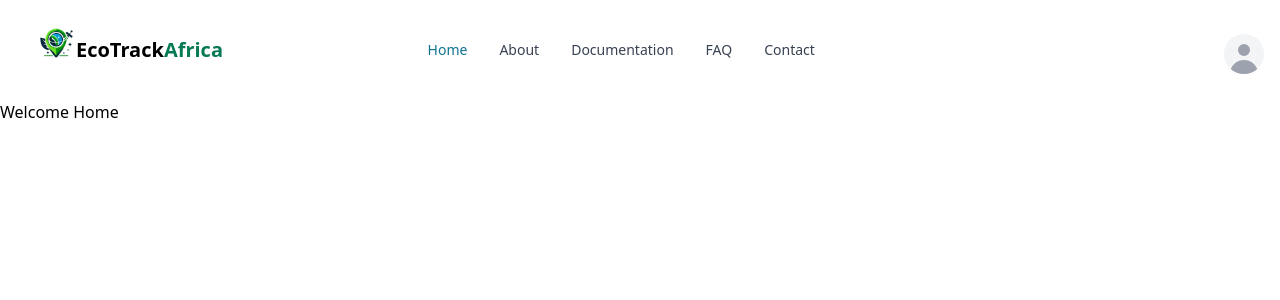
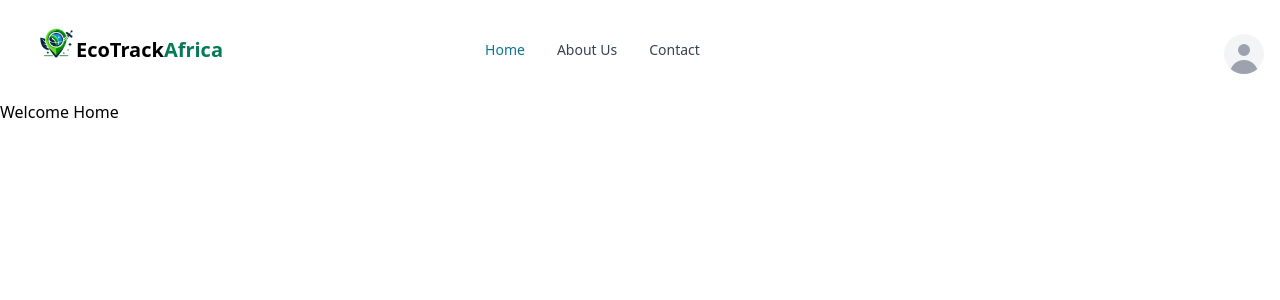
Before and after one commit to WilfredMutwiri/ecoTrack, a React (Vite) app in the folder ecotrack/: page / in a window 1280 px wide. Shown: the top 300 px of the page. Built offline with nearby package versions, Linux system fonts and the light colour scheme; the HTML template or start-up script is replaced by a standard one.

Commit message:
add navbar

```diff
--- a/ecotrack/src/components/NavBar.jsx
+++ b/ecotrack/src/components/NavBar.jsx
@@ -38,9 +38,7 @@ export default function NavBar() {
           </div>
          <Navbar.Collapse>
           <Navbar.Link href="/landing" active> Home</Navbar.Link>
-         <Navbar.Link href="/about">About</Navbar.Link>
-         <Navbar.Link href="#">Documentation</Navbar.Link>
-         <Navbar.Link href="#">FAQ</Navbar.Link>
+         <Navbar.Link href="/about">About Us</Navbar.Link>
          <Navbar.Link href="#">Contact</Navbar.Link>
          </Navbar.Collapse>
          <hr/>
```
